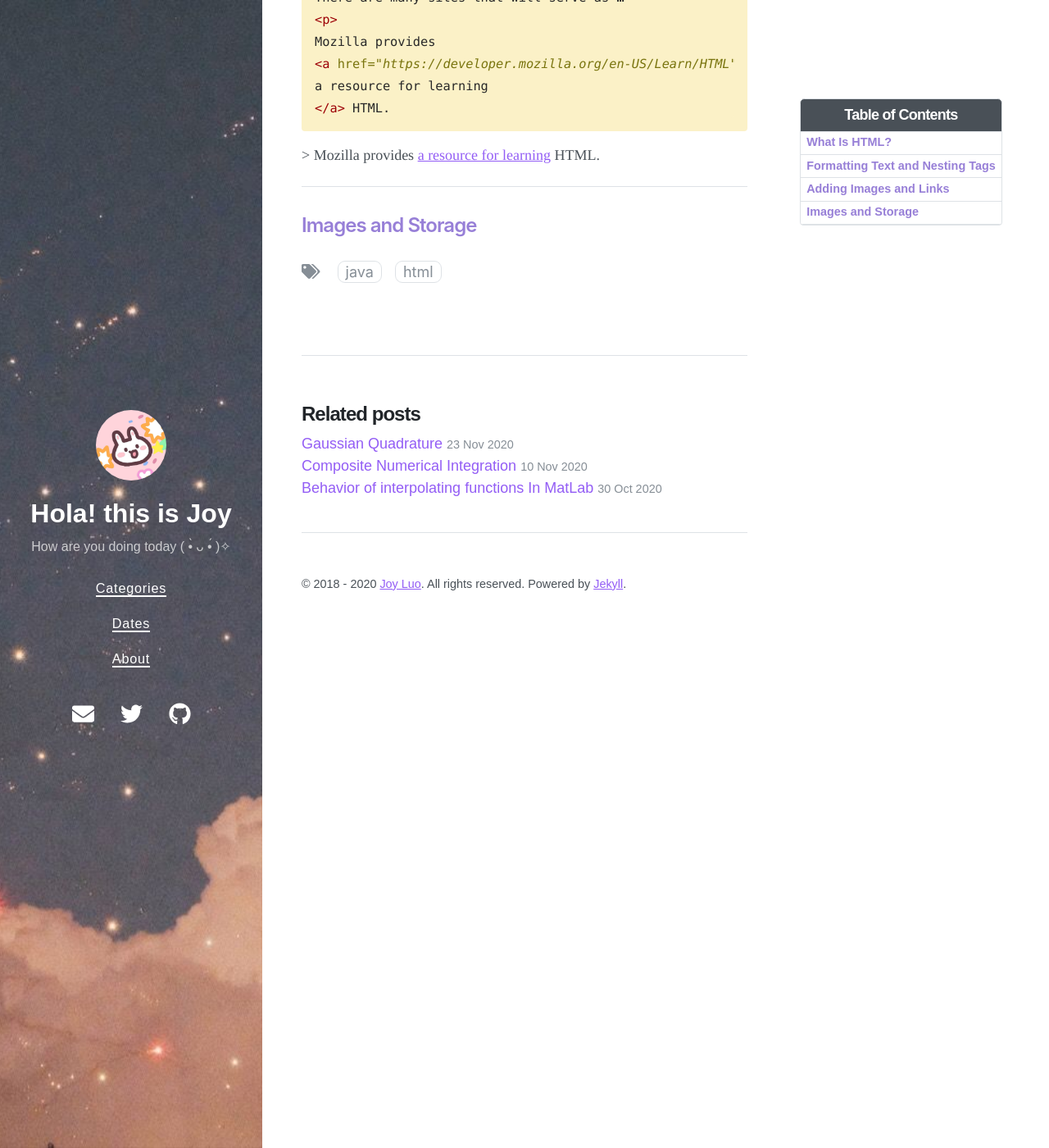
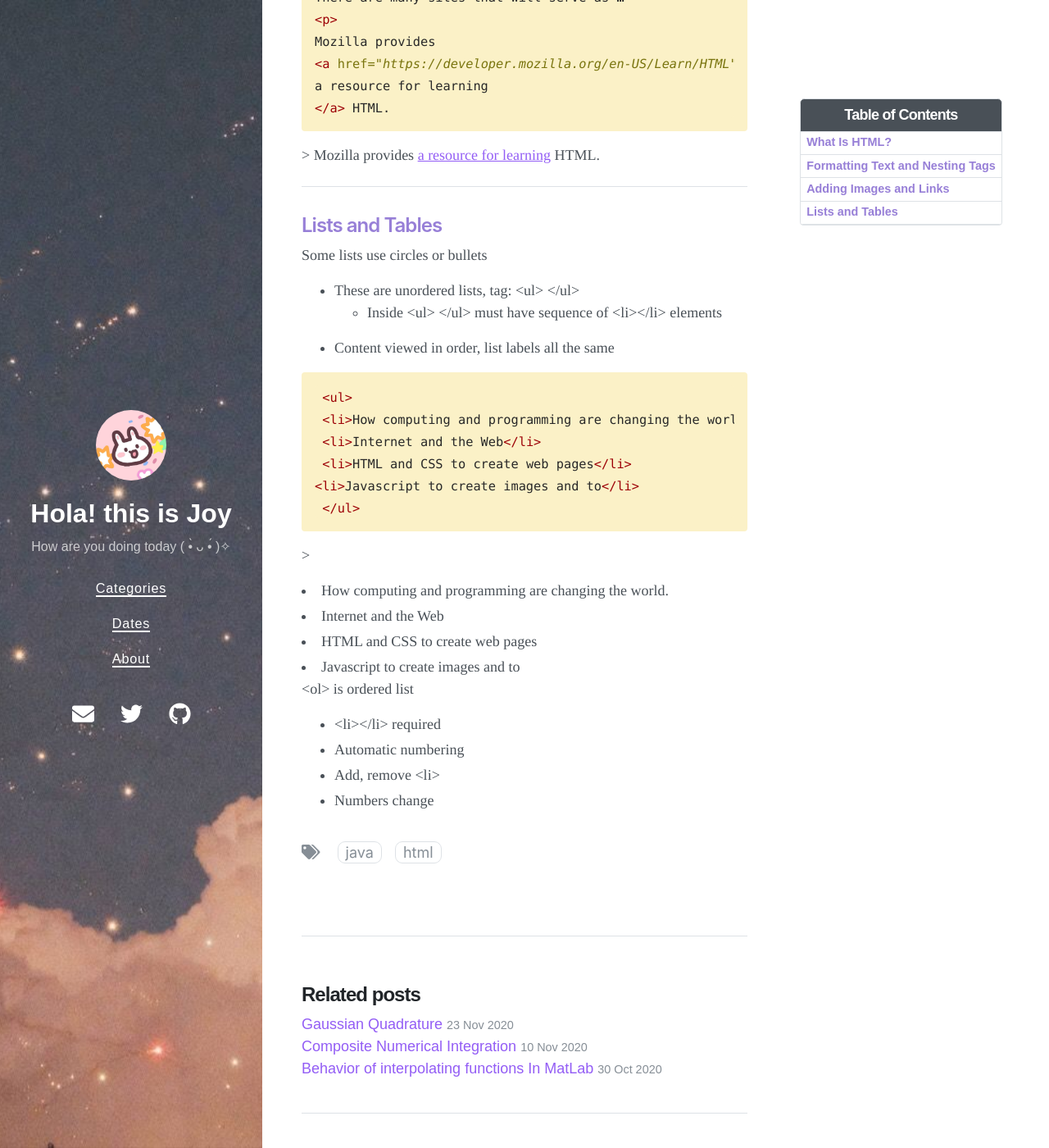
Before and after one commit to Joy3Luo/mathnotes, a Jekyll site: the page built from _posts/2020-12-22-JavahtmlDuke.md, in a window 1280 px wide and 1400 px high, scrolled down 3601 px. Shown: the whole window at 82% size. Built offline with Jekyll 4.4.1, drawn with Linux system fonts in a browser that asks for light colours; nearby versions of some CDN libraries.

Commit message:
Update 2020-12-22-JavahtmlDuke.md

````diff
--- a/_posts/2020-12-22-JavahtmlDuke.md
+++ b/_posts/2020-12-22-JavahtmlDuke.md
@@ -155,4 +155,32 @@ a resource for learning
 
 ---
 
-## <font color= 977FD7>Images and Storage</font>
+## <font color= 977FD7>Lists and Tables</font>
+
+
+Some lists use circles or bullets
+- These are unordered lists, tag: \<ul> \</ul>
+  - Inside \<ul> \</ul> must have sequence of \<li>\</li> elements
+- Content viewed in order, list labels all the same
+
+ ```html
+ <ul>
+ <li>How computing and programming are changing the world.</li>
+ <li>Internet and the Web</li>
+ <li>HTML and CSS to create web pages</li>
+<li>Javascript to create images and to</li>
+ </ul>
+ ```
+\>
+<li>How computing and programming are changing the world.</li>
+<li>Internet and the Web</li>
+<li>HTML and CSS to create web pages</li>
+<li>Javascript to create images and to</li>
+
+
+
+\<ol> is ordered list
+- \<li>\</li> required
+- Automatic numbering
+- Add, remove \<li>
+- Numbers change
````
